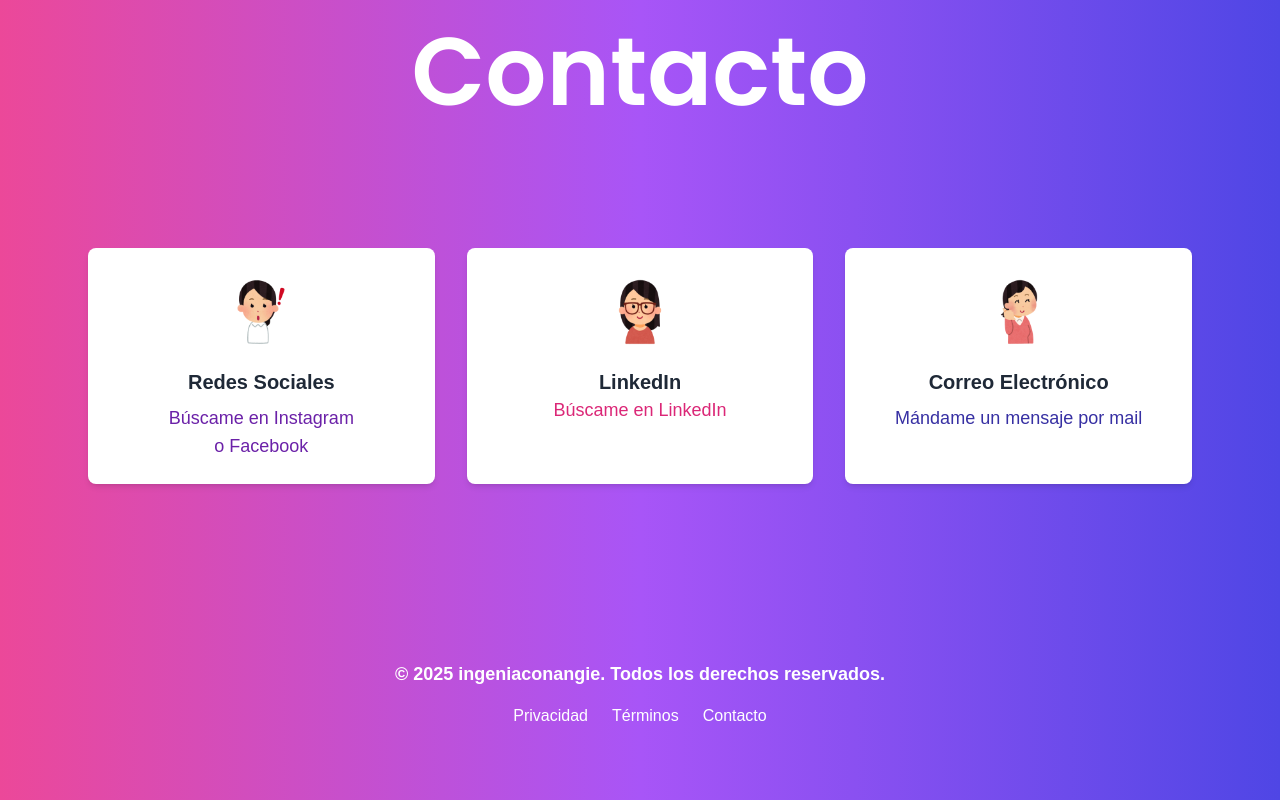
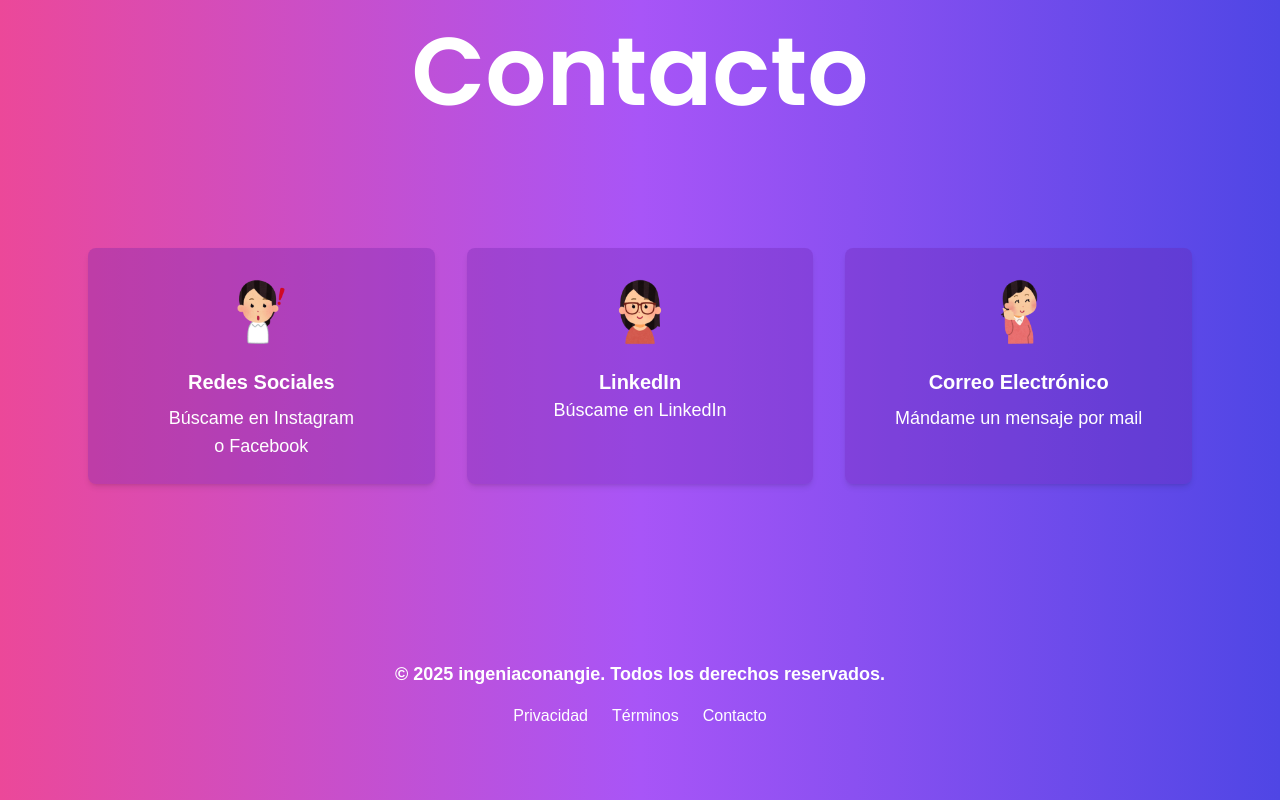
Before and after one commit to GiaWong/ingeniaconangie, a Next.js app: page / in a window 1280 px wide. Shown: the part 2948-3748 px from the top of the page. Built offline with nearby package versions, Linux system fonts and the light colour scheme.

Commit message:
style: cambio color letras

```diff
--- a/src/components/Contact.js
+++ b/src/components/Contact.js
@@ -64,13 +64,13 @@ const Contact = () => {
           {contacts.map((contact, index) => (
             <div
               key={index}
-              className={`p-6 bg-white rounded-lg shadow-md text-center transform transition duration-500 ease-out hover:scale-110 hover:shadow-lg ${
+              className={`p-6 bg-purple-800 bg-opacity-30 rounded-lg shadow-md text-center transform transition duration-500 ease-out hover:scale-110 hover:shadow-lg ${
                 isVisible ? "opacity-100 translate-y-0" : "opacity-0 translate-y-10"
               }`}
               style={{ transitionDelay: `${index * 200}ms` }}
             >
               <img src={contact.image} alt={contact.name} className="w-20 h-20 mx-auto mb-4" />
-              <h3 className="text-xl font-semibold text-gray-800">{contact.name}</h3>
+              <h3 className="text-xl font-semibold text-white-800">{contact.name}</h3>
 
               {contact.link1 && contact.link2 ? (
                 <p className="mt-2 text-lg">
@@ -78,7 +78,7 @@ const Contact = () => {
                     href={contact.link1}
                     target="_blank"
                     rel="noopener noreferrer"
-                    className="text-purple-800 hover:underline"
+                    className="text-white hover:underline"
                   >
                     {contact.message1}
                   </a>
@@ -87,7 +87,7 @@ const Contact = () => {
                     href={contact.link2}
                     target="_blank"
                     rel="noopener noreferrer"
-                    className="text-purple-800 hover:underline"
+                    className="text-white hover:underline"
                   >
                     {contact.message2}
                   </a>
@@ -97,19 +97,19 @@ const Contact = () => {
                   href={contact.link}
                   target="_blank"
                   rel="noopener noreferrer"
-                  className="mt-2 text-lg font-medium text-pink-600 hover:underline"
+                  className="mt-2 text-lg font-medium text-white hover:underline"
                 >
                   {contact.message}
                 </a>
               ) : contact.isMail ? (
                 <button
                   onClick={handleMailClick}
-                  className="mt-2 text-lg font-medium text-indigo-800 hover:underline"
+                  className="mt-2 text-lg font-medium text-white hover:underline"
                 >
                   {contact.message}
                 </button>
               ) : (
-                <p className="mt-2 text-lg text-gray-700">{contact.message}</p>
+                <p className="mt-2 text-lg text-white">{contact.message}</p>
               )}
             </div>
           ))}
```
